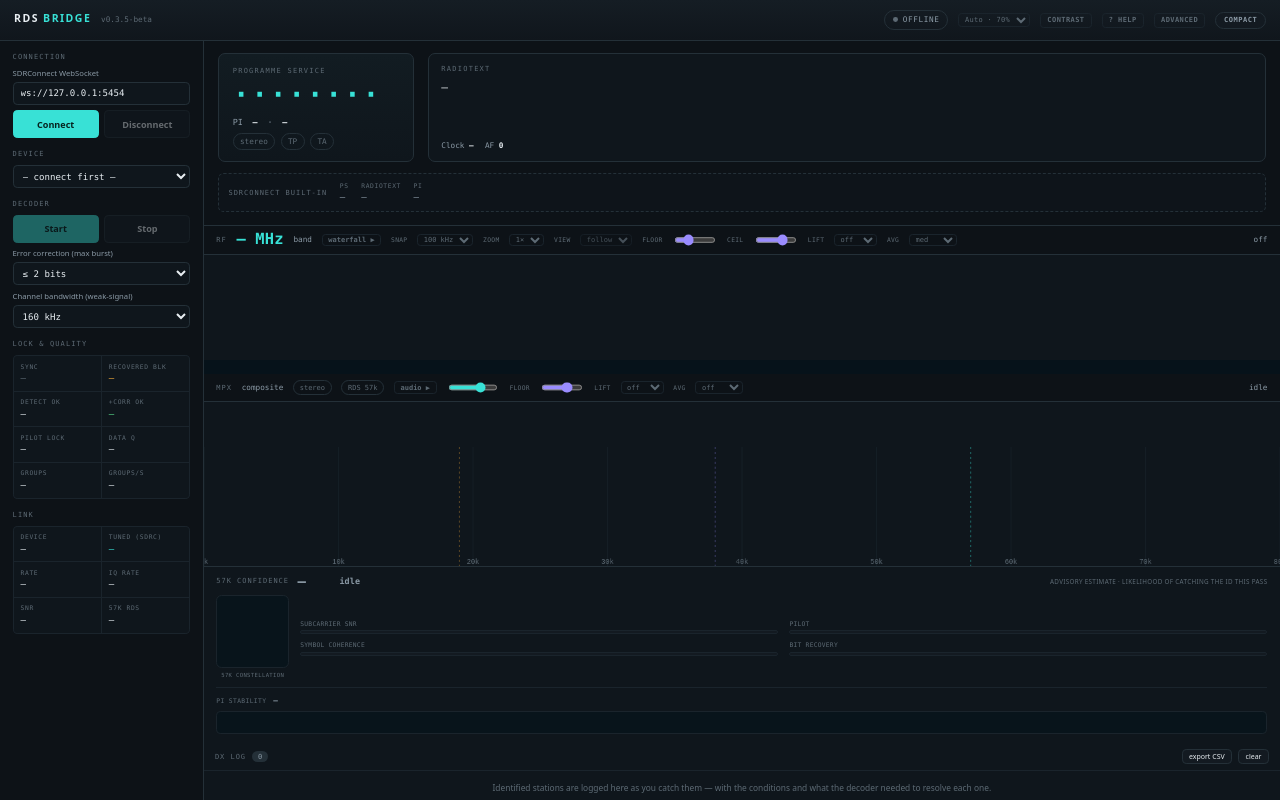
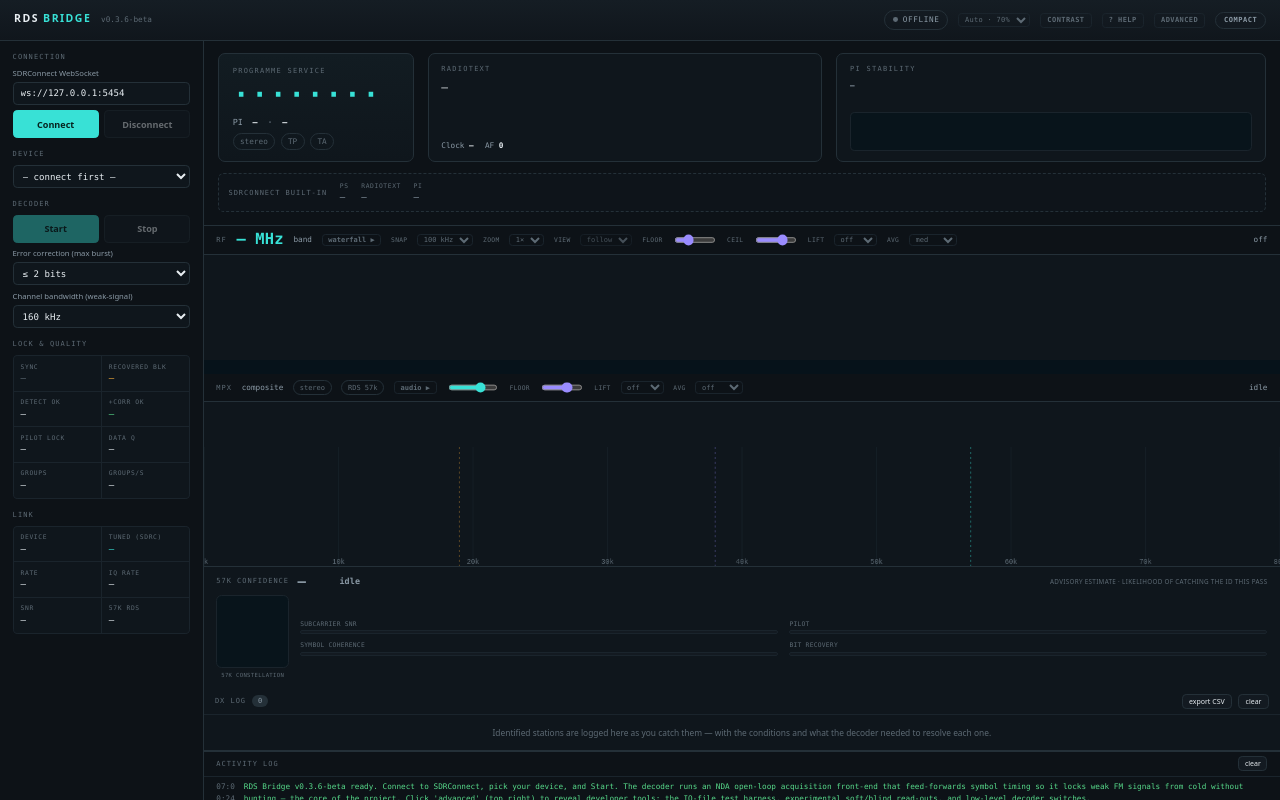
Before and after one commit to m0euk/RDS-Bridge, a plain HTML site: page index.html in a window 1280 px wide. Drawn offline with Linux system fonts and the light colour scheme.

Commit message:
Update index.html

```diff
--- a/index.html
+++ b/index.html
@@ -125,10 +125,14 @@
   .flags{display:flex;gap:8px;flex-wrap:wrap}
   .flag{font-family:var(--mono);font-size:11px;padding:3px 9px;border:1px solid var(--line);border-radius:100px;color:var(--ink-faint)}
   .flag.on{color:var(--amber);border-color:#5a431f} .flag.stereo.on{color:var(--good);border-color:#21503a}
-  .rt-card{flex:1 1 320px;border:1px solid var(--line);border-radius:10px;padding:14px 18px;background:var(--panel-2);display:flex;flex-direction:column;gap:8px;min-width:300px}
+  .rt-card{flex:1 1 340px;border:1px solid var(--line);border-radius:10px;padding:14px 18px;background:var(--panel-2);display:flex;flex-direction:column;gap:8px;min-width:300px;max-width:620px}
   .rt-card .lab{font-family:var(--mono);font-size:10px;letter-spacing:.18em;text-transform:uppercase;color:var(--ink-faint)}
   .rt-card .rt{font-family:var(--mono);font-size:16px;color:var(--ink);min-height:44px;word-break:break-word}
   .rt-card .meta{font-family:var(--mono);font-size:11px;color:var(--ink-dim);display:flex;gap:16px;flex-wrap:wrap;margin-top:auto} .rt-card .meta b{color:var(--ink)}
+  /* 0.3.6: PI-stability as a top-row card beside RadioText (was a full-width strip in the 57k panel) */
+  .pi-card{flex:1.4 1 300px;min-width:280px;border:1px solid var(--line);border-radius:10px;padding:14px 18px;background:var(--panel-2);display:flex;flex-direction:column;gap:8px}
+  .pi-card .lab{font-family:var(--mono);font-size:10px;letter-spacing:.18em;text-transform:uppercase;color:var(--ink-faint)}
+  .pi-card .rdy-pi-spark{height:56px;margin-top:auto}
   .af{display:flex;gap:6px;flex-wrap:wrap} .af .chip{font-family:var(--mono);font-size:11px;padding:2px 7px;border:1px solid var(--line-soft);border-radius:4px;color:var(--ink-dim)}
   .cmp{border:1px dashed var(--line);border-radius:8px;padding:10px 14px;background:#0e141a;display:flex;gap:18px;flex-wrap:wrap;align-items:center}
   .cmp .tag{font-family:var(--mono);font-size:10px;letter-spacing:.14em;text-transform:uppercase;color:var(--ink-faint)}
@@ -278,6 +282,9 @@
           <div class="flags"><span class="flag stereo" id="flagStereo">stereo</span><span class="flag" id="flagTP">TP</span><span class="flag" id="flagTA">TA</span></div></div>
         <div class="rt-card"><span class="lab">RadioText</span><span class="rt" id="rtText">—</span><div class="af" id="afList"></div>
           <div class="meta"><span>Clock <b id="ctTime">—</b></span><span>AF <b id="afCount">0</b></span></div></div>
+        <div class="pi-card"><span class="lab">PI stability</span>
+          <div class="rdy-pi-head"><span class="rdy-pi-leader" id="rdyPiLeader">—</span><span class="rdy-pi-stat" id="rdyPiStat"></span></div>
+          <canvas id="rdyPiSpark" class="rdy-pi-spark" title="Block-A (PI) convergence over this opening. Dominance = how decisively one value leads the runner-up (0 = tied, 100% = uncontested). A single value climbing and holding near the top with rivals = 1 is a real PI; a low, thrashing trace with several rivals is noise. Read-only; no decode-path involvement."></canvas></div>
       </div>
       <div class="cmp"><span class="tag">SDRConnect built-in</span>
         <div class="pair"><span class="k">PS</span><span class="v" id="scPs">—</span></div>
@@ -301,10 +308,6 @@
           <div class="rdy-m"><span>symbol coherence</span><div class="rdy-bar"><i id="rdyB2"></i></div></div>
           <div class="rdy-m"><span>bit recovery</span><div class="rdy-bar"><i id="rdyB3"></i></div></div>
         </div>
-      </div>
-      <div class="rdy-pi" id="rdyPi">
-        <div class="rdy-pi-head"><span class="rdy-pi-lbl">PI stability</span><span class="rdy-pi-leader" id="rdyPiLeader">—</span><span class="rdy-pi-stat" id="rdyPiStat"></span></div>
-        <canvas id="rdyPiSpark" class="rdy-pi-spark" title="Block-A (PI) convergence over this opening. Dominance = how decisively one value leads the runner-up (0 = tied, 100% = uncontested). A single value climbing and holding near the top with rivals = 1 is a real PI; a low, thrashing trace with several rivals is noise. Read-only; no decode-path involvement."></canvas>
       </div>
       <div class="rdy-factors adv-only" id="rdyFactors"><span id="rdyFactorsTxt">evidence accumulators appear here once streaming.</span><span class="rdy-cal">calibration log · <b id="rdyCalN">0</b> openings <button class="dxbtn" id="rdyCalExport">export CSV</button><button class="dxbtn" id="rdyCalClear">clear</button></span></div>
     </div>
@@ -1417,7 +1420,7 @@ els.btnExpand.onclick=function(){document.body.classList.remove("slim");};
    diagnostic (IQ test harness, soft/blind read-outs, low-level decoder switches)
    is tagged .adv-only and revealed only in advanced mode. Enable via the header
    toggle or by opening the app with ?dev=1 in the URL. */
-var VERSION="0.3.5-beta";
+var VERSION="0.3.6-beta";
 var REPO_URL="https://github.com/m0euk/RDS-Bridge";
 els.verLbl.textContent="v"+VERSION;
 document.title="RDS Bridge — v"+VERSION;
@@ -1427,6 +1430,9 @@ try{ var sp=new URLSearchParams(location.search); if(sp.get("dev")==="1"||sp.get
 
 /* ── help overlay: Guide / How it works / Changelog ── */
 var CHANGELOG=[
+  {v:"0.3.6-beta", d:"Jun 2026", beta:true, notes:[
+    "PI-stability moved up beside RadioText: the dominance/votes/rivals trace now sits as a compact card in the top row instead of a full-width strip under the 57k confidence meters. Tightens the layout — RadioText no longer stretches across the whole width and the confidence panel is shorter — while keeping the PI convergence read next to the PS/PI identity. Display-side only; the trace and its data are unchanged."
+  ]},
   {v:"0.3.5-beta", d:"Jun 2026", beta:true, notes:[
     "Waterfall settings now persist between sessions: the RF floor, ceiling, lift, averaging, zoom and view-mode controls, and the MPX floor, lift and averaging controls, are all remembered in the browser (previously only snap survived a reload). The RF waterfall's on/off state is remembered too — if it was running last session it re-enables automatically once you reconnect. Dial in a setup once and it sticks. Display-side only — saved locally in the browser, nothing leaves the machine, and the decode path is untouched.",
     "Added an RDS-Bridge Discord channel (linked from the About tab) — the main place to chat about the app, exchange ideas and talk features.",
```
